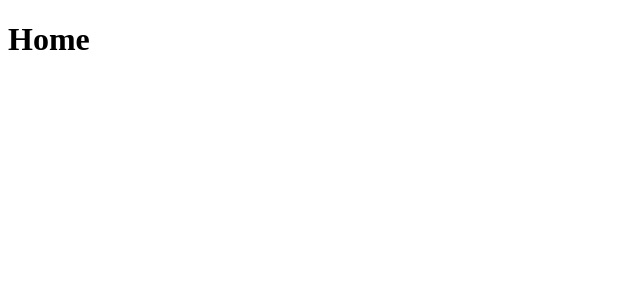
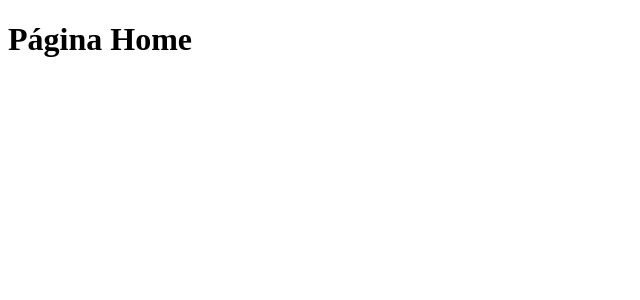
Before and after one commit to VinicioJesus/clone-tabnews, a Next.js app: page / in a window 1280 px wide. Shown: the top 300 px of the page, without its empty margins (0-640 px from the left). Built offline with nearby package versions, Linux system fonts and the light colour scheme.

Commit message:
Ajustando o Titulo H1 da pagina HOME

```diff
--- a/pages/index.js
+++ b/pages/index.js
@@ -1,5 +1,5 @@
 function Home() {
-    return <h1>Home </h1>
+    return <h1>Página Home</h1>
 }
 
 export default Home
```
